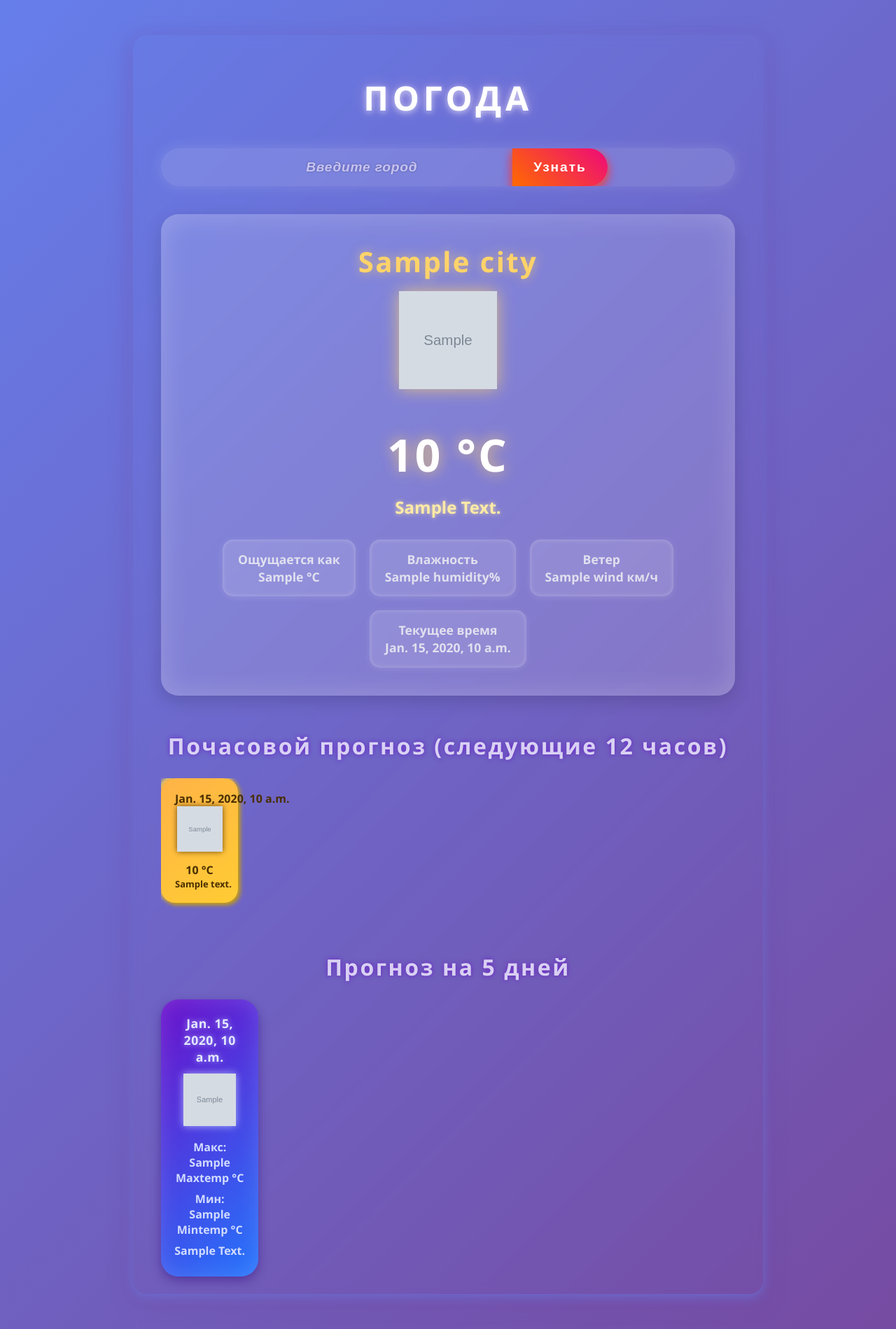
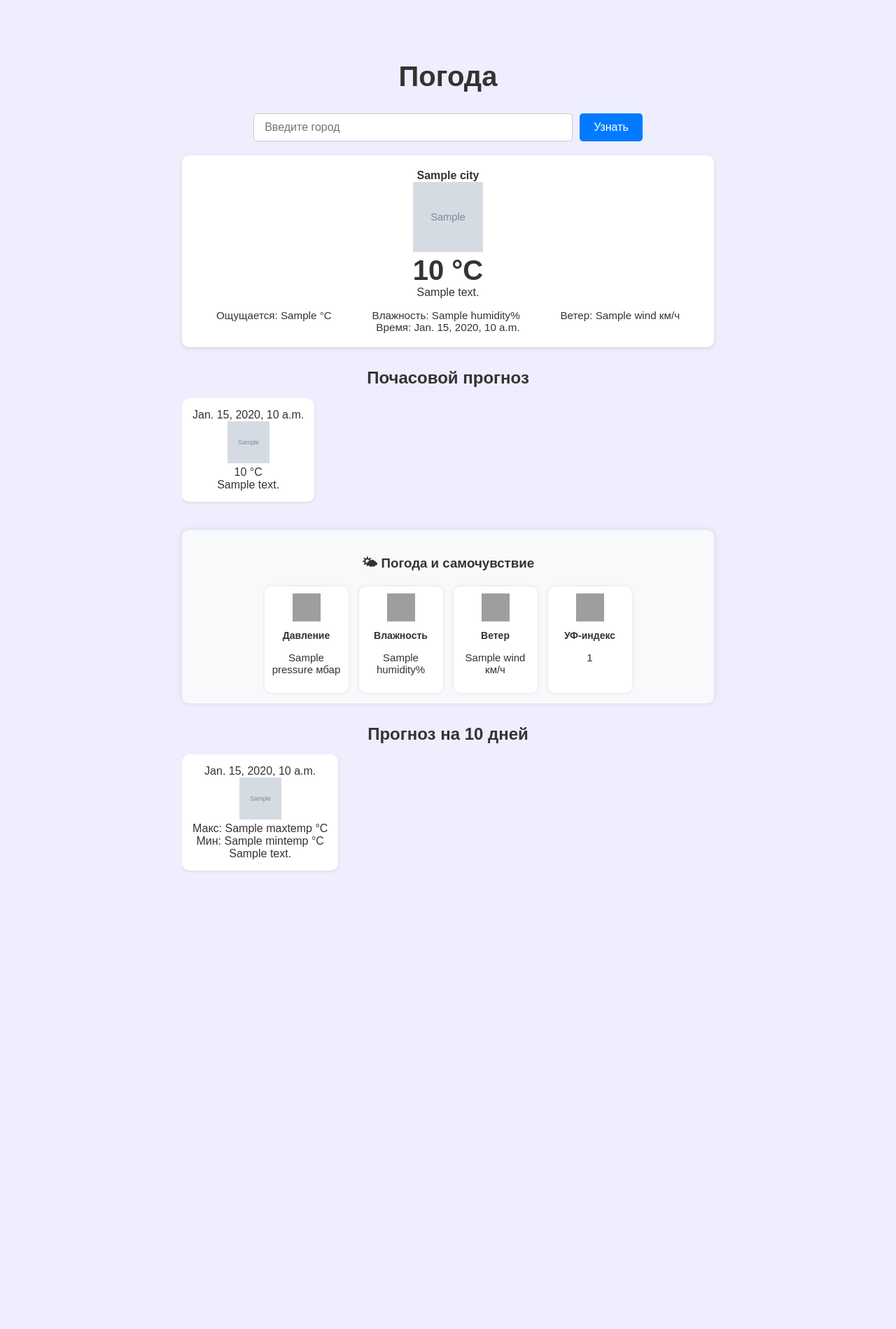
Before and after one commit to aluakasdarkhan7/pogoda, a Django app: template weather_kz/forecast/templates/forecast/weather.html in a window 1280 px wide. Shown: the whole page at 70% size. After the commit the page ends 1245 px from the top, so only its background shows below. Run offline with Django 5.2, Linux system fonts and the light colour scheme; the template is opened without the code that fills it: most values are stand-ins (such as "Sample title", 1, 10 or a date in 2020); grey boxes marked "Sample" are stand-in pictures; grey boxes are pictures that could not be loaded.

Commit message:
Add files via upload

```diff
--- a/weather_kz/forecast/templates/forecast/weather.html
+++ b/weather_kz/forecast/templates/forecast/weather.html
@@ -1,425 +1,246 @@
 <!DOCTYPE html>
 <html lang="ru">
 <head>
-  <meta charset="UTF-8" />
-  <meta name="viewport" content="width=device-width, initial-scale=1" />
+  <meta charset="UTF-8">
   <title>Погода</title>
   <style>
-    /* Сброс и базовые */
-    *, *::before, *::after {
+    * {
       box-sizing: border-box;
     }
 
     body {
-      font-family: 'Poppins', 'Segoe UI', Tahoma, Geneva, Verdana, sans-serif;
-      background: linear-gradient(135deg, #667eea 0%, #764ba2 100%);
-      color: #f0f0f5;
-      max-width: 900px;
-      margin: 50px auto;
-      padding: 25px 40px;
-      border-radius: 20px;
-      box-shadow:
-        0 4px 15px rgba(102, 126, 234, 0.6),
-        0 8px 30px rgba(118, 75, 162, 0.6);
-      backdrop-filter: blur(8px);
-      -webkit-font-smoothing: antialiased;
-      user-select: none;
+      font-family: sans-serif;
+      background: #eef;
+      color: #333;
+      max-width: 800px;
+      margin: 40px auto;
+      padding: 20px;
     }
 
     h1 {
       text-align: center;
-      font-weight: 800;
-      font-size: 3rem;
-      margin-bottom: 40px;
-      text-transform: uppercase;
-      letter-spacing: 0.12em;
-      color: #fff;
-      text-shadow:
-        0 2px 8px rgba(255, 255, 255, 0.6),
-        0 0 20px #a992db;
-      user-select: none;
+      font-size: 2.5rem;
+      margin-bottom: 30px;
     }
 
     form {
       display: flex;
       justify-content: center;
-      margin-bottom: 40px;
-      gap: 0;
-      box-shadow: 0 0 20px rgba(255, 255, 255, 0.15);
-      border-radius: 50px;
-      overflow: hidden;
-      background: rgba(255, 255, 255, 0.12);
-      transition: background-color 0.3s ease;
-    }
-
-    form:hover {
-      background: rgba(255, 255, 255, 0.25);
+      gap: 10px;
+      margin-bottom: 20px;
     }
 
     input[type="text"] {
-      flex-grow: 1;
-      max-width: 320px;
-      padding: 16px 25px;
-      font-size: 1.2rem;
-      border: none;
-      border-radius: 50px 0 0 50px;
-      background: transparent;
-      color: #fff;
-      outline: none;
-      font-weight: 600;
-      letter-spacing: 0.04em;
-      text-shadow: 0 0 3px rgba(0,0,0,0.3);
-      transition: box-shadow 0.3s ease, background-color 0.3s ease;
-    }
-
-    input[type="text"]::placeholder {
-      color: #e1d9ffcc;
-      font-style: italic;
-    }
-
-    input[type="text"]:focus {
-      box-shadow: 0 0 15px 3px #a992dbcc;
-      background-color: rgba(255, 255, 255, 0.1);
+      padding: 10px 15px;
+      font-size: 1rem;
+      width: 60%;
+      border: 1px solid #ccc;
+      border-radius: 5px;
     }
 
     button {
-      padding: 16px 30px;
-      font-size: 1.2rem;
+      padding: 10px 20px;
+      font-size: 1rem;
+      background: #007bff;
+      color: white;
       border: none;
-      background: linear-gradient(45deg, #ff6a00, #ee0979);
-      color: #fff;
+      border-radius: 5px;
       cursor: pointer;
-      border-radius: 0 50px 50px 0;
-      font-weight: 700;
-      letter-spacing: 0.1em;
-      box-shadow:
-        0 4px 12px #ff6a00aa,
-        0 6px 15px #ee0979bb;
-      transition: background 0.4s ease, box-shadow 0.4s ease;
     }
 
-    button:hover,
-    button:focus {
-      background: linear-gradient(45deg, #ee0979, #ff6a00);
-      box-shadow:
-        0 6px 20px #ee0979cc,
-        0 8px 25px #ff6a00cc;
-      outline: none;
+    button:hover {
+      background: #0056b3;
     }
 
     .error {
       text-align: center;
-      color: #ff6b6b;
-      margin-bottom: 30px;
-      font-weight: 700;
-      font-size: 1.15rem;
-      text-shadow: 0 0 8px #ff6b6baa;
-      user-select: text;
+      color: red;
+      font-weight: bold;
+      margin-bottom: 20px;
     }
 
     .weather-card {
-      background: rgba(255, 255, 255, 0.15);
-      border-radius: 25px;
-      padding: 40px 30px;
       text-align: center;
-      box-shadow:
-        0 8px 25px rgba(0, 0, 0, 0.15),
-        inset 0 0 40px rgba(255, 255, 255, 0.2);
-      margin-bottom: 50px;
-      backdrop-filter: saturate(180%) blur(15px);
-      user-select: none;
-      transition: transform 0.3s ease;
-    }
-
-    .weather-card:hover {
-      transform: scale(1.04);
-      box-shadow:
-        0 12px 40px rgba(0, 0, 0, 0.25),
-        inset 0 0 60px rgba(255, 255, 255, 0.3);
-    }
-
-    .weather-city {
-      font-size: 2.5rem;
-      font-weight: 900;
-      margin-bottom: 15px;
-      color: #ffd369;
-      letter-spacing: 0.06em;
-      text-shadow: 0 0 15px #ffd369aa;
+      padding: 20px;
+      background: #fff;
+      border-radius: 10px;
+      box-shadow: 0 2px 6px rgba(0,0,0,0.1);
+      margin-bottom: 30px;
     }
 
     .weather-icon {
-      width: 140px;
-      height: 140px;
-      margin: 0 auto 25px;
-      filter: drop-shadow(0 0 12px #ffd369bb);
-      transition: transform 0.4s ease;
-    }
-
-    .weather-card:hover .weather-icon {
-      transform: rotate(20deg) scale(1.1);
+      width: 100px;
+      height: 100px;
     }
 
     .weather-temp {
-      font-size: 4rem;
-      font-weight: 900;
-      margin: 20px 0 15px;
-      color: #fff;
-      letter-spacing: 0.05em;
-      text-shadow: 0 0 20px #ffd369cc;
-    }
-
-    .weather-desc {
-      font-size: 1.5rem;
-      font-weight: 700;
-      color: #ffeaa7;
-      margin-bottom: 30px;
-      text-transform: capitalize;
-      text-shadow: 0 0 6px #fff1a3bb;
+      font-size: 2.5rem;
+      font-weight: bold;
     }
 
     .weather-details {
+      margin-top: 15px;
       display: flex;
-      justify-content: center;
+      justify-content: space-around;
       flex-wrap: wrap;
-      gap: 20px;
-      font-size: 1.1rem;
-      color: #f5f5f5cc;
-      font-weight: 600;
+      font-size: 0.95rem;
     }
 
-    .weather-details > div {
-      background: rgba(255, 255, 255, 0.12);
-      padding: 16px 22px;
-      border-radius: 15px;
-      min-width: 130px;
-      box-shadow:
-        0 2px 10px rgba(255, 255, 255, 0.12),
-        inset 0 0 6px rgba(255, 255, 255, 0.25);
-      line-height: 1.4;
-      transition: background-color 0.3s ease;
-      user-select: text;
+    .hourly-forecast,
+    .daily-forecast {
+      display: flex;
+      overflow-x: auto;
+      gap: 10px;
+      padding-bottom: 10px;
     }
 
-    .weather-details > div:hover {
-      background: rgba(255, 255, 255, 0.25);
+    .hour-block,
+    .forecast-day {
+      flex: 0 0 auto;
+      background: #fff;
+      padding: 15px;
+      border-radius: 10px;
+      text-align: center;
+      min-width: 100px;
+      box-shadow: 0 1px 4px rgba(0,0,0,0.1);
     }
 
-    /* Почасовой прогноз */
-    .hourly-forecast {
-      overflow-x: auto;
-      white-space: nowrap;
-      padding-bottom: 20px;
-      margin-bottom: 50px;
-      -webkit-overflow-scrolling: touch;
-      scrollbar-width: thin;
-      scrollbar-color: #ffd369 transparent;
+    .hour-block img,
+    .forecast-day img {
+      width: 60px;
+      height: 60px;
     }
 
-    .hourly-forecast::-webkit-scrollbar {
-      height: 8px;
+    h2 {
+      text-align: center;
+      margin: 30px 0 15px;
     }
 
-    .hourly-forecast::-webkit-scrollbar-track {
-      background: transparent;
+    .health-section {
+      margin-top: 30px;
+      background: #f8f9fa;
+      border-radius: 10px;
+      padding: 15px;
+      box-shadow: 0 0 10px rgba(0,0,0,0.1);
     }
 
-    .hourly-forecast::-webkit-scrollbar-thumb {
-      background: #ffd369;
-      border-radius: 10px;
+  .health-section h3 {
+    text-align: center;
+    margin-bottom: 15px;
   }
 
-    .hour-block {
-      display: inline-block;
-      background: linear-gradient(145deg, #ffb347, #ffcc33);
-      border-radius: 20px;
-      padding: 18px 20px;
-      margin-right: 16px;
-      width: 110px;
-      color: #4a2e00;
-      text-align: center;
-      box-shadow:
-        3px 3px 6px #cca300,
-        -3px -3px 6px #ffd84d;
-      font-weight: 700;
-      user-select: none;
-      cursor: default;
-      transition: transform 0.3s ease, box-shadow 0.3s ease;
+  .health-grid {
+    display: flex;
+    flex-wrap: wrap;
+    justify-content: center;
+    gap: 15px;
   }
 
-    .hour-block:hover {
-      transform: translateY(-6px) scale(1.05);
-      box-shadow:
-        5px 5px 12px #cca300,
-        -5px -5px 12px #ffd84d;
+  .health-card {
+    background: white;
+    border-radius: 10px;
+    padding: 10px;
+    width: 120px;
+    text-align: center;
+    box-shadow: 0 0 5px rgba(0,0,0,0.1);
+    transition: transform 0.2s;
   }
 
-    .hour-block img {
-      width: 65px;
-      height: 65px;
-      margin-bottom: 10px;
-      filter: drop-shadow(0 0 4px #4a2e00cc);
+  .health-card:hover {
+    transform: translateY(-5px);
   }
 
-    /* Дневной прогноз */
-    .daily-forecast {
-      display: flex;
-      justify-content: space-between;
-      flex-wrap: wrap;
-      gap: 18px;
-      user-select: none;
+  .health-card img {
+    width: 40px;
+    height: 40px;
+    margin-bottom: 5px;
   }
 
-    .forecast-day {
-      background: linear-gradient(135deg, #6a11cb 0%, #2575fc 100%);
-      padding: 22px 18px;
-      border-radius: 25px;
-      text-align: center;
-      width: 17%;
-      box-sizing: border-box;
-      color: #e3e9ff;
-      box-shadow:
-        0 6px 15px rgba(38, 0, 115, 0.4),
-        inset 0 0 30px rgba(255, 255, 255, 0.15);
-      font-weight: 700;
-      display: flex;
-      flex-direction: column;
-      align-items: center;
-      transition: transform 0.3s ease, box-shadow 0.3s ease;
-      cursor: default;
+  .health-title {
+    font-weight: bold;
+    font-size: 14px;
+    margin: 3px 0;
   }
 
-    .forecast-day:hover {
-      transform: translateY(-8px) scale(1.07);
-      box-shadow:
-        0 12px 25px rgba(38, 0, 115, 0.7),
-        inset 0 0 40px rgba(255, 255, 255, 0.3);
-    }
-
-    .forecast-day img {
-      width: 75px;
-      height: 75px;
-      margin-bottom: 15px;
-      filter: drop-shadow(0 0 6px #c7d1ffcc);
-      flex-shrink: 0;
-      transition: transform 0.4s ease;
-    }
-
-    .forecast-day:hover img {
-      transform: rotate(-10deg) scale(1.1);
-    }
-
-    .forecast-day .date {
-      margin-bottom: 12px;
-      font-weight: 900;
-      font-size: 1.1rem;
-      letter-spacing: 0.03em;
-      text-shadow: 0 0 8px #c7d1ffbb;
-    }
-
-    .forecast-day div:not(.date) {
-      margin: 4px 0;
-      font-size: 1rem;
-      text-transform: capitalize;
-      color: #d1dbff;
-    }
-
-    /* Заголовки разделов */
-    h2 {
-      color: #f4f6ffcc;
-      text-align: center;
-      margin-bottom: 25px;
-      font-weight: 800;
-      font-size: 2rem;
-      letter-spacing: 0.08em;
-      text-shadow: 0 0 6px #6a11cbcc;
-      user-select: none;
-    }
-
-    /* Адаптивность */
-    @media (max-width: 600px) {
-      body {
-        max-width: 95%;
-        padding: 20px 15px;
-      }
-      form {
-        flex-direction: column;
-        border-radius: 25px;
-        gap: 15px;
-      }
-      input[type="text"] {
-        border-radius: 25px;
-        max-width: 100%;
-        text-align: center;
-        font-size: 1.3rem;
-      }
-      button {
-        border-radius: 25px;
-        width: 100%;
-        font-size: 1.3rem;
-        font-weight: 700;
-        letter-spacing: 0.12em;
-      }
-      .daily-forecast {
-        width: 100%;
-        overflow-x: auto;
-        flex-wrap: nowrap;
-        gap: 15px;
-      }
-      .forecast-day {
-        width: 110px;
-        flex-shrink: 0;
-      }
-      .hour-block {
-        width: 100px;
-        padding: 14px 10px;
-      }
+  .health-value {
+    font-size: 15px;
+    color: #333;
   }
 </style>
 </head>
 <body>
   <h1>Погода</h1>
+
   <form method="post" novalidate>
     {% csrf_token %}
     <input type="text" name="city" placeholder="Введите город" required autocomplete="off" />
-    <button type="submit" aria-label="Узнать погоду">Узнать</button>
+    <button type="submit">Узнать</button>
   </form>
 
   {% if error %}
-    <p class="error" role="alert">{{ error }}</p>
+    <p class="error">{{ error }}</p>
   {% endif %}
 
   {% if weather %}
-  <section class="weather-card" aria-label="Текущая погода">
-    <div class="weather-city">{{ weather.city }}</div>
+    <div class="weather-card">
+      <div class="weather-city"><strong>{{ weather.city }}</strong></div>
       <img class="weather-icon" src="{{ weather.icon }}" alt="Иконка погоды" />
       <div class="weather-temp">{{ weather.temp }} °C</div>
-    <div class="weather-desc">{{ weather.description }}</div>
+      <div>{{ weather.description }}</div>
       <div class="weather-details">
-      <div>Ощущается как<br><strong>{{ weather.feels_like }} °C</strong></div>
-      <div>Влажность<br><strong>{{ weather.humidity }}%</strong></div>
-      <div>Ветер<br><strong>{{ weather.wind }} км/ч</strong></div>
-      <div>Текущее время<br><strong>{{ weather.last_updated }}</strong></div>
+        <div>Ощущается: {{ weather.feels_like }} °C</div>
+        <div>Влажность: {{ weather.humidity }}%</div>
+        <div>Ветер: {{ weather.wind }} км/ч</div>
+        <div>Время: {{ weather.last_updated }}</div>
       </div>
-  </section>
+    </div>
 
-  <h2>Почасовой прогноз (следующие 12 часов)</h2>
-  <div class="hourly-forecast" aria-label="Почасовой прогноз погоды">
+    <h2>Почасовой прогноз</h2>
+    <div class="hourly-forecast">
       {% for hour in hourly %}
-    <div class="hour-block" role="group" aria-label="Прогноз на {{ hour.time }}">
+        <div class="hour-block">
           <div>{{ hour.time }}</div>
-      <img src="{{ hour.icon }}" alt="Иконка погоды" />
+          <img src="{{ hour.icon }}" alt="Погода" />
           <div>{{ hour.temp }} °C</div>
-      <div style="font-size: 13px;">{{ hour.description }}</div>
+          <div>{{ hour.description }}</div>
         </div>
       {% endfor %}
     </div>
 
-  <h2>Прогноз на 5 дней</h2>
-  <div class="daily-forecast" aria-label="Прогноз погоды на 5 дней">
+<div class="health-section">
+  <h3>🌤 Погода и самочувствие</h3>
+  <div class="health-grid">
+    <div class="health-card">
+      <img src="https://cdn-icons-png.flaticon.com/512/3313/3313888.png" alt="pressure">
+      <p class="health-title">Давление</p>
+      <p class="health-value">{{ weather.pressure }} мбар</p>
+    </div>
+
+    <div class="health-card">
+      <img src="https://cdn-icons-png.flaticon.com/512/728/728093.png" alt="humidity">
+      <p class="health-title">Влажность</p>
+      <p class="health-value">{{ weather.humidity }}%</p>
+    </div>
+
+    <div class="health-card">
+      <img src="https://cdn-icons-png.flaticon.com/512/553/553416.png" alt="wind">
+      <p class="health-title">Ветер</p>
+      <p class="health-value">{{ weather.wind }} км/ч</p>
+    </div>
+
+    <div class="health-card">
+      <img src="https://cdn-icons-png.flaticon.com/512/869/869869.png" alt="uv">
+      <p class="health-title">УФ-индекс</p>
+      <p class="health-value">{{ weather.uv_index }}</p>
+    </div>
+  </div>
+</div>
+    <h2>Прогноз на 10 дней</h2>
+    <div class="daily-forecast">
       {% for day in daily %}
-    <div class="forecast-day" role="group" aria-label="Прогноз на {{ day.date }}">
+        <div class="forecast-day">
           <div class="date">{{ day.date }}</div>
-      <img src="{{ day.icon }}" alt="Иконка погоды" />
+          <img src="{{ day.icon }}" alt="Погода" />
           <div>Макс: {{ day.maxtemp }} °C</div>
           <div>Мин: {{ day.mintemp }} °C</div>
           <div>{{ day.description }}</div>
--- a/weather_kz/forecast/views.py
+++ b/weather_kz/forecast/views.py
@@ -20,7 +20,7 @@ def weather_view(request):
     daily: List[Dict] = []
 
     try:
-        url = f"http://api.weatherapi.com/v1/forecast.json?key={API_KEY}&q={city}&days=5&lang=ru"
+        url = f"http://api.weatherapi.com/v1/forecast.json?key={API_KEY}&q={city}&days=10&lang=ru"
         resp = requests.get(url, timeout=10)
         resp.raise_for_status()
         data = resp.json()
@@ -38,6 +38,8 @@ def weather_view(request):
                 'feels_like': current['feelslike_c'],
                 'humidity': current['humidity'],
                 'wind': current['wind_kph'],
+                'pressure': current['pressure_mb'],
+                'uv_index': current['uv'],
                 'description': current['condition']['text'],
                 'icon': 'https:' + current['condition']['icon'],
                 'last_updated': format_time(current['last_updated']),
@@ -57,7 +59,7 @@ def weather_view(request):
                     'icon': 'https:' + hour['condition']['icon'],
                 })
 
-            for day in forecast_days[:5]:
+            for day in forecast_days[:10]:
                 day_date = datetime.strptime(day['date'], '%Y-%m-%d').strftime('%d %b').replace('.', '')
                 daily.append({
                     'date': day_date,
```
Also changed, not shown: weather_kz/static/icons/free-icon-ветер.png (added), weather_kz/static/icons/free-icon-давление.png (added). Lines whose indentation alone changed are shown as unchanged.
